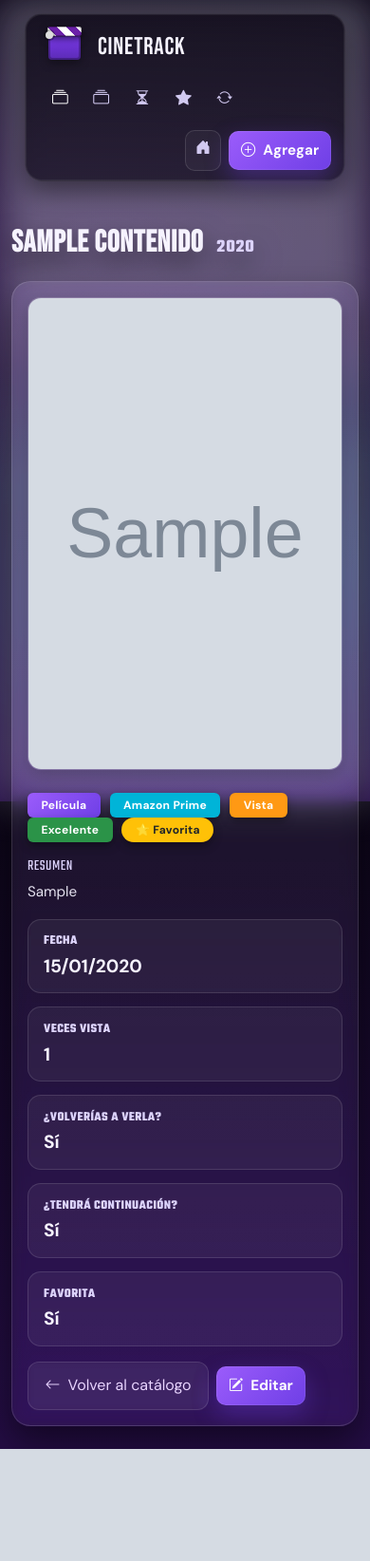
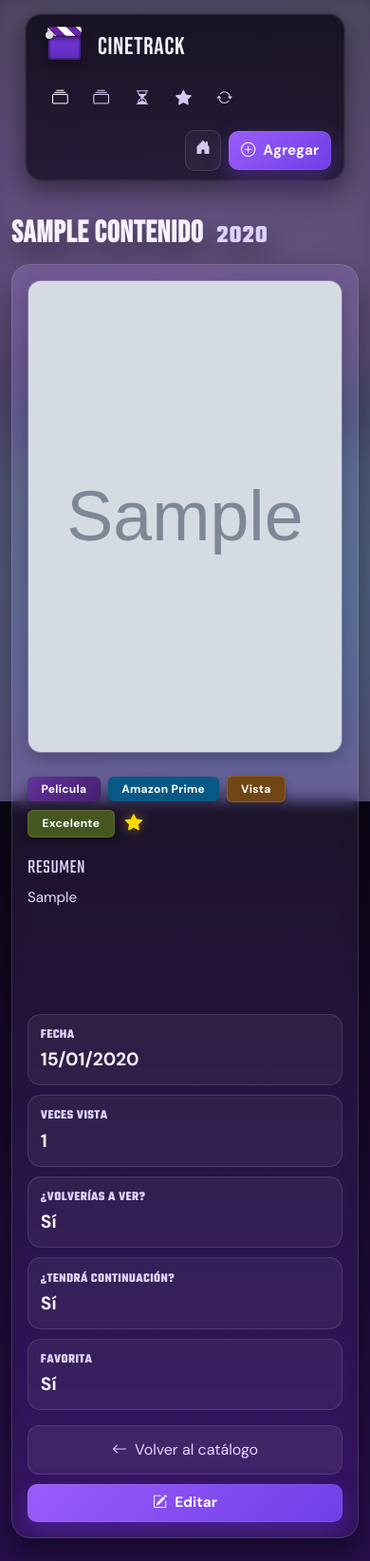
Before and after one commit to aikomarin/cinetrack, a Django app: page /cinetrack/detalle/1/ in a window 390 px wide. Shown: the whole page at 95% size. Before the commit the page ends 1526 px from the top, so only its background shows below. Run offline with Django 5.2, Linux system fonts and the light colour scheme; tables that the repository leaves empty hold one stand-in row (values such as "Sample post"); grey boxes marked "Sample" are stand-in pictures.

Commit message:
refactor: improve register, edit and detail workflow
- unify content forms and validation
- improve detail layout and navigation flow
- add tests and shared components

```diff
--- a/cinetrack/static/cinetrack/cinetrack.css
+++ b/cinetrack/static/cinetrack/cinetrack.css
@@ -134,12 +134,6 @@
 /* Component: Reduced-motion confirmation modal */
 @media (prefers-reduced-motion: reduce){ .ctmodal{ animation:none; } }
 
-/* Page: Responsive detail */
-@media (max-width: 768px){
-  .detail-head{ flex-direction:column; align-items:flex-start; gap:.6rem; }
-  .detail-actions{ margin-top:.5rem; }
-}
-
 /* Page: Responsive search save action */
 @media (max-width: 991.98px){
   .btn-save{ margin-left: auto; }
--- a/cinetrack/static/cinetrack/css/components/badges.css
+++ b/cinetrack/static/cinetrack/css/components/badges.css
@@ -66,6 +66,15 @@
   color: #000;
   font-weight: 700;
 }
+
+/* Variantes neutras para metadatos del detalle */
+.badge.estado,
+.badge.calificacion {
+  color: var(--color-text-primary);
+  font-weight: 700;
+  border: 1px solid rgba(220,211,251,.25);
+  background: rgba(255,255,255,.08);
+}
 .favorite-star {
   color: #ffd700;
   filter: drop-shadow(0 0 6px rgba(255, 215, 0, 0.45));
--- a/cinetrack/static/cinetrack/css/pages/detail.css
+++ b/cinetrack/static/cinetrack/css/pages/detail.css
@@ -9,15 +9,29 @@
   position: fixed;
   inset: 0;
   z-index: -2;
-  --bg-img: var(--detail-bg, none);
+  overflow: hidden;
   background-image:
-    var(--bg-img),
     radial-gradient(1200px 600px at 20% 20%, rgba(155,92,251,.18), transparent),
     radial-gradient(1000px 520px at 80% 80%, rgba(20,255,233,.12), transparent);
-  background-size: cover, auto, auto;
+  background-size: auto, auto;
   background-position: center;
+  opacity: .35;
+}
+.detail-bg img {
+  position: absolute;
+  inset: -30px;
+  width: calc(100% + 60px);
+  height: calc(100% + 60px);
+  object-fit: cover;
   filter: blur(22px) saturate(125%);
-  opacity: .35;
+}
+.detail-bg::after {
+  content: "";
+  position: absolute;
+  inset: 0;
+  background:
+    radial-gradient(1200px 600px at 20% 20%, rgba(155,92,251,.3), transparent 70%),
+    radial-gradient(1000px 520px at 80% 80%, rgba(20,255,233,.2), transparent 70%);
 }
 .detail-glow {
   position: fixed;
@@ -48,17 +62,11 @@
 }
 .detail-title .detail-year {
   font-family: var(--font-family-interface);
-  font-size: 1.2rem;
+  font-size: 1.65rem;
   color: var(--color-text-secondary);
-  margin-left: .5rem;
+  margin-left: .75rem;
 }
-.detail-actions {
-  display: flex;
-  align-items: center;
-  gap: .6rem;
-}
-
-.detail-poster-ph {
+.detail-page .detail-poster-ph {
   aspect-ratio: 2/3;
   display: flex;
   flex-direction: column;
@@ -73,24 +81,90 @@
   font-weight: 700;
   letter-spacing: .3px;
   padding: .45rem .9rem;
-  margin-right: .35rem;
+  margin-right: 0;
   box-shadow: 0 4px 10px rgba(0,0,0,.35);
 }
-
+.detail-badges .badge.tipo {
+  color: #fff;
+  background: linear-gradient(135deg, #633399, #45206f);
+}
+.detail-badges .badge.plataforma {
+  color: #fff;
+  background: #075985;
+}
+.detail-badges .badge.estado {
+  color: #fff;
+  background: #714615;
+  border: 1px solid rgba(255,184,92,.2);
+}
+.detail-badges .badge.calificacion {
+  color: #fff;
+  background: #465622;
+  border: 1px solid rgba(191,210,90,.2);
+}
+.detail-badges {
+  display: flex;
+  flex-wrap: wrap;
+  gap: .5rem;
+  align-items: center;
+  margin-bottom: 1.25rem !important;
+}
+.detail-favorite {
+  padding-inline: .2rem;
+  font-size: 1.15rem;
+}
 /* Página: Resumen de detalle */
+.detail-layout {
+  align-items: stretch;
+}
+.detail-layout > .col-lg-4 {
+  display: flex;
+}
+.detail-info {
+  display: flex;
+  flex-direction: column;
+  align-self: stretch;
+  min-height: 0;
+}
+.detail-section {
+  height: 150px;
+  min-height: 150px;
+}
 .detail-section .detail-sub {
   font-family: var(--font-family-interface);
   text-transform: uppercase;
   letter-spacing: .5px;
   color: var(--color-text-secondary);
-  font-size: 1rem;
-  margin-bottom: .35rem;
+  font-size: 1.3rem;
+  margin-bottom: .45rem;
+}
+.detail-section .detail-text {
+  height: calc(100% - 1.8rem);
+  margin: 0;
+  padding-right: .5rem;
+  overflow-y: auto;
+  scrollbar-width: thin;
+  scrollbar-color: rgba(200,174,255,.55) rgba(255,255,255,.05);
+}
+.detail-section .detail-text::-webkit-scrollbar {
+  width: 7px;
+}
+.detail-section .detail-text::-webkit-scrollbar-track {
+  background: rgba(255,255,255,.05);
+  border-radius: 999px;
+}
+.detail-section .detail-text::-webkit-scrollbar-thumb {
+  background: rgba(200,174,255,.55);
+  border-radius: 999px;
 }
 /* Página: Estadísticas de detalle */
 .detail-grid {
   display: grid;
   grid-template-columns: repeat(auto-fit, minmax(180px, 1fr));
   gap: 14px 20px;
+  margin: 0;
+  padding: 0;
+  margin-top: auto;
 }
 .detail-stat {
   background: rgba(255,255,255,.05);
@@ -118,6 +192,7 @@
   font-size: 1.2rem;
   font-weight: 800;
   color: var(--color-text-primary);
+  margin: 0;
 }
 
 /* Página: Acciones de detalle */
@@ -126,8 +201,66 @@
   align-items: center;
   gap: .6rem;
   margin-top: 20px;
+  flex-wrap: wrap;
+}
+.detail-page .detail-poster {
+  width: 100%;
+  max-width: 360px;
+  margin-inline: auto;
 }
 
-.detail-actions-spacer {
-  height: 56px;
+@media (max-width: 767.98px) {
+  .detail-page {
+    padding-top: 4px;
+  }
+  .detail-head {
+    margin-bottom: 14px;
+  }
+  .detail-title {
+    line-height: 1.05;
+  }
+  .detail-title .detail-year {
+    display: inline-block;
+    margin-left: .5rem;
+  }
+  .detail-grid {
+    grid-template-columns: repeat(2, minmax(0, 1fr));
+    gap: 10px;
+  }
+  .detail-stat {
+    padding: .7rem .8rem;
+  }
+  .detail-text-justified {
+    text-align: left;
+  }
+  .detail-foot > a {
+    justify-content: center;
+  }
 }
+
+@media (max-width: 420px) {
+  .detail-grid {
+    grid-template-columns: 1fr;
+  }
+  .detail-foot {
+    align-items: stretch;
+    flex-direction: column;
+  }
+  .detail-foot > a {
+    width: 100%;
+  }
+}
+
+@media (prefers-reduced-motion: reduce) {
+  .detail-glow {
+    animation: none;
+  }
+  .detail-stat,
+  .detail-poster img {
+    transition: none;
+  }
+  .detail-stat:hover,
+  .detail-poster:hover img {
+    transform: none;
+  }
+}
--- a/cinetrack/templates/cinetrack/catalogo.html
+++ b/cinetrack/templates/cinetrack/catalogo.html
@@ -107,7 +107,7 @@
               {% if grp.grouped %}
                 <a href="{% url 'cinetrack:grupo_saga' grp.key %}?page={{ page_obj.number }}" class="d-block">
               {% else %}
-                <a href="{% url 'cinetrack:detalle' c.pk %}?page={{ page_obj.number }}" class="d-block">
+                <a href="{% url 'cinetrack:detalle' c.pk %}?origen=catalogo&amp;page={{ page_obj.number }}&amp;return_to={{ request.get_full_path|urlencode }}" class="d-block">
               {% endif %}
               {% if c.imagen %}
                 <img src="{{ c.imagen }}" alt="{{ grp.saga }}">
--- a/cinetrack/templates/cinetrack/detalle.html
+++ b/cinetrack/templates/cinetrack/detalle.html
@@ -3,29 +3,31 @@
 
 {% block content %}
 <div class="detail-page">
-  <div class="detail-bg" style="--detail-bg:url('{{ contenido.imagen|default:'' }}');"></div>
-  <div class="detail-glow"></div>
+  <div class="detail-bg" aria-hidden="true">
+    {% if contenido.imagen %}<img src="{{ contenido.imagen }}" alt="">{% endif %}
+  </div>
+  <div class="detail-glow" aria-hidden="true"></div>
 
   <div class="detail-content">
     <!-- Header -->
     <header class="detail-head">
-      <h1 class="detail-title m-0">
+      <h1 class="detail-title m-0" id="detail-title">
         {{ contenido.titulo }}
-        <small class="detail-year">{{ contenido.fecha|date:"Y"|default:"—" }}</small>
+        <small class="detail-year">{{ contenido.fecha|date:"Y"|default:"" }}</small>
       </h1>
     </header>
 
     <!-- Card principal -->
-    <section class="detail-card p-3 p-md-4 p-lg-5">
-      <div class="row g-4 align-items-start">
+    <section class="detail-card p-3 p-md-4 p-lg-5" aria-labelledby="detail-title">
+      <div class="row g-4 detail-layout">
         <!-- Póster -->
         <div class="col-lg-4">
           <div class="detail-poster">
             {% if contenido.imagen %}
-              <img src="{{ contenido.imagen }}" alt="Póster de {{ contenido.titulo }}">
+              <img src="{{ contenido.imagen }}" alt="Póster de {{ contenido.titulo }}" decoding="async">
             {% else %}
               <div class="detail-poster-ph">
-                <i class="bi bi-image"></i>
+                <i class="bi bi-image" aria-hidden="true"></i>
                 <span>Sin imagen</span>
               </div>
             {% endif %}
@@ -33,136 +35,78 @@
         </div>
 
         <!-- Meta / Info -->
-        <div class="col-lg-8">
+        <div class="col-lg-8 detail-info">
           <!-- Badges -->
           <div class="detail-badges mb-3">
             <span class="badge tipo">{{ contenido.get_tipo_display }}</span>
             <span class="badge plataforma">{{ contenido.get_plataforma_display|default:"—" }}</span>
-            <span class="badge estado-{% if contenido.estado == 'vista' %}vista{% else %}pendiente{% endif %}">
+            <span class="badge estado">
               {{ contenido.get_estado_display }}
             </span>
             {% if contenido.calificacion %}
-              <span class="badge cal-{{ contenido.get_calificacion_display|lower }}">
+              <span class="badge calificacion">
                 {{ contenido.get_calificacion_display }}
               </span>
             {% endif %}
             {% if contenido.favorita %}
-              <span class="badge rounded-pill bg-warning text-dark" title="Favorita">⭐ Favorita</span>
+              <i class="bi bi-star-fill favorite-star detail-favorite" title="Favorita" aria-label="Favorita"></i>
             {% endif %}
           </div>
 
           <!-- Resumen -->
-          {% if contenido.resumen %}
           <div class="detail-section mb-3">
             <h3 class="detail-sub">Resumen</h3>
             <p class="detail-text detail-text-justified">{{ contenido.resumen|linebreaksbr }}</p>
           </div>
-          {% endif %}
 
           <!-- Datos clave -->
-          <div class="detail-grid">
+          <dl class="detail-grid">
             <div class="detail-stat">
-              <span class="label">Fecha</span>
-              <span class="value">{{ contenido.fecha|date:"d/m/Y"|default:"—" }}</span>
+              <dt class="label">Fecha</dt>
+              <dd class="value">{{ contenido.fecha|date:"d/m/Y"|default:"" }}</dd>
             </div>
 
             <div class="detail-stat">
-              <span class="label">Veces vista</span>
-              <span class="value">{{ contenido.veces_vista }}</span>
+              <dt class="label">Veces vista</dt>
+              <dd class="value">{{ contenido.veces_vista }}</dd>
             </div>
 
             <div class="detail-stat">
-              <span class="label">¿Volverías a verla?</span>
+              <dt class="label">¿Volverías a ver?</dt>
               {% if contenido.estado != 'vista' %}
-                <span class="value">—</span>
+                <dd class="value">—</dd>
               {% else %}
-                <span class="value">{{ contenido.volveria_a_ver|yesno:"Sí,No" }}</span>
+                <dd class="value">{{ contenido.volveria_a_ver|yesno:"Sí,No" }}</dd>
               {% endif %}
             </div>
 
             <div class="detail-stat">
-              <span class="label">¿Tendrá continuación?</span>
+              <dt class="label">¿Tendrá continuación?</dt>
               {% if contenido.estado != 'vista' %}
-                <span class="value">—</span>
+                <dd class="value">—</dd>
               {% else %}
-                <span class="value">{{ contenido.tendra_continuacion|yesno:"Sí,No" }}</span>
+                <dd class="value">{{ contenido.tendra_continuacion|yesno:"Sí,No" }}</dd>
               {% endif %}
             </div>
 
             <div class="detail-stat">
-              <span class="label">Favorita</span>
-              {% if contenido.estado != 'vista' %}
-                <span class="value">—</span>
-              {% else %}
-                <span class="value">{{ contenido.favorita|yesno:"Sí,No" }}</span>
-              {% endif %}
+              <dt class="label">Favorita</dt>
+              <dd class="value">{{ contenido.favorita|yesno:"Sí,No" }}</dd>
             </div>
-          </div>
+          </dl>
 
           <!-- CTA inferior -->
-          <div class="detail-actions-spacer d-none d-md-block"></div>
-
-          <div class="detail-foot mt-3 d-flex gap-2">
-            {% if origen == "maraton" and maraton_id %}
-              <a
-                href="{% url 'cinetrack:detalle_maraton' maraton_id %}"
-                class="btn-ghost"
-              >
-                <i class="bi bi-arrow-left"></i>
-                Volver al maratón
-              </a>
-
-            {% elif origen == "grupo" and clave_saga %}
-              <a
-                href="{% url 'cinetrack:grupo_saga' clave_saga %}{% if page %}?page={{ page }}{% endif %}"
-                class="btn-ghost"
-              >
-                <i class="bi bi-arrow-left"></i>
-                Volver al grupo
-              </a>
-
-            {% elif origen == "favoritos" %}
-              <a href="{% url 'cinetrack:favoritos' %}" class="btn-ghost">
-                <i class="bi bi-arrow-left"></i>
-                Volver a favoritos
-              </a>
-
-            {% elif origen == "pendientes" %}
-              <a href="{% url 'cinetrack:pendientes' %}" class="btn-ghost">
-                <i class="bi bi-arrow-left"></i>
-                Volver a pendientes
-              </a>
-
-            {% elif origen == "volveria_a_ver" %}
-              <a href="{% url 'cinetrack:volverias' %}" class="btn-ghost">
-                <i class="bi bi-arrow-left"></i>
-                Regresar a Volverías a Ver
-              </a>
-
-            {% elif en_grupo and clave_saga %}
-              <a
-                href="{% url 'cinetrack:grupo_saga' clave_saga %}{% if page %}?page={{ page }}{% endif %}"
-                class="btn-ghost"
-              >
-                <i class="bi bi-arrow-left"></i>
-                Volver al grupo
-              </a>
-
-            {% else %}
-              <a
-                href="{% url 'cinetrack:catalogo' %}{% if page %}?page={{ page }}{% endif %}"
-                class="btn-ghost"
-              >
-                <i class="bi bi-arrow-left"></i>
-                Volver al catálogo
-              </a>
-            {% endif %}
+          <div class="detail-foot mt-3">
+            <a href="{{ url_retorno }}" class="btn-ghost detail-back-action">
+              <i class="bi bi-arrow-left" aria-hidden="true"></i>
+              {{ texto_retorno }}
+            </a>
 
             <a
               href="{% url 'cinetrack:editar' contenido.pk %}?origen=detalle"
-              class="btn-neon small"
+              class="btn-neon small detail-edit-action"
             >
-              <i class="bi bi-pencil-square"></i>
+              <i class="bi bi-pencil-square" aria-hidden="true"></i>
               Editar
             </a>
           </div>
--- a/cinetrack/views.py
+++ b/cinetrack/views.py
@@ -11,7 +11,7 @@ from django.views.decorators.http import require_POST
 
 from rest_framework import viewsets
 
-from .content.context import obtener_contexto_grupo_contenido
+from .content.detail import detalle
 from .content.views import editar, registrar
 from .forms import SagaAliasForm, MaratonForm
 from .models import Contenido, SagaAlias, Maraton
@@ -321,23 +321,6 @@ def catalogo(request):
 
 
 # CRUD de contenidos
-def detalle(request, pk):
-    contenido = get_object_or_404(Contenido, pk=pk)
-    grupo_ctx = obtener_contexto_grupo_contenido(contenido)
-
-    origen = request.GET.get("origen") or "catalogo"
-    pagina = request.GET.get("page")
-    maraton_id = request.GET.get("maraton_id")
-
-    return render(request, "cinetrack/detalle.html", {
-        "contenido": contenido,
-        "origen": origen,
-        "page": pagina,
-        "maraton_id": maraton_id,
-        **grupo_ctx,
-    })
-
-
 @require_POST
 def eliminar(request, pk):
     contenido = get_object_or_404(Contenido, pk=pk)
```
Also changed, not shown: cinetrack/content/detail.py (added, +69 -0 lines), cinetrack/content/navigation.py (added, +30 -0 lines), cinetrack/content/views.py (+5 -33 lines), cinetrack/tests.py (+116 -1 lines).
